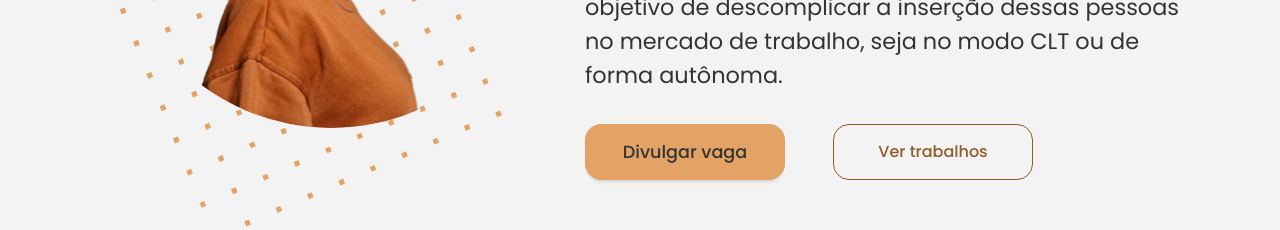
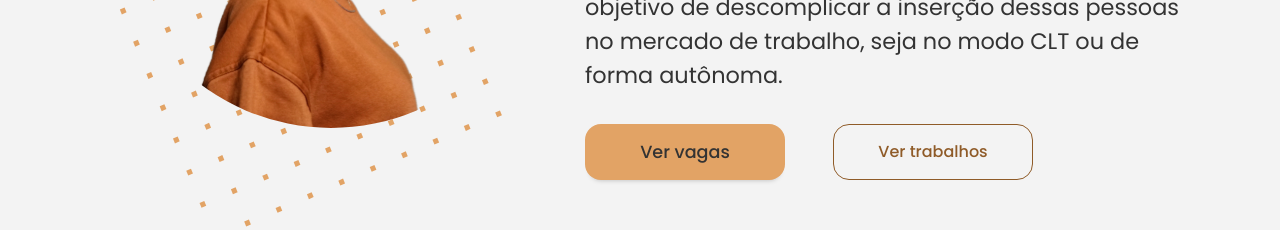
Before and after one commit to Ioasys-Camp-2021/adapto-web, a React (Create React App) app: page / in a window 1280 px wide. Shown: the part 1880-2110 px from the top of the page. Built offline with nearby package versions, Linux system fonts and the light colour scheme.

Commit message:
feat: Correcoes finais (README e paginas)

```diff
--- a/src/pages/BusinessProfile/index.tsx
+++ b/src/pages/BusinessProfile/index.tsx
@@ -170,6 +170,7 @@ export const BusinessProfile: React.FC = () => {
         setError('');
 
         const currentBusiness = response.data[0];
+        currentBusiness.Jobs.reverse();
         setBusiness(currentBusiness);
 
         setValue(
--- a/src/pages/Home/index.tsx
+++ b/src/pages/Home/index.tsx
@@ -125,8 +125,8 @@ export const Home: React.FC = () => {
             </SectionContent>
 
             <ButtonsContainer>
-              <LaborMarketSolidButton to="/">
-                Divulgar vaga
+              <LaborMarketSolidButton to="/jobs">
+                Ver vagas
               </LaborMarketSolidButton>
               <LaborMarketOutlineButton to="/portfolio">
                 Ver trabalhos
```
Also changed, not shown: 1 other file (tests, documents, lock files or other folders).
